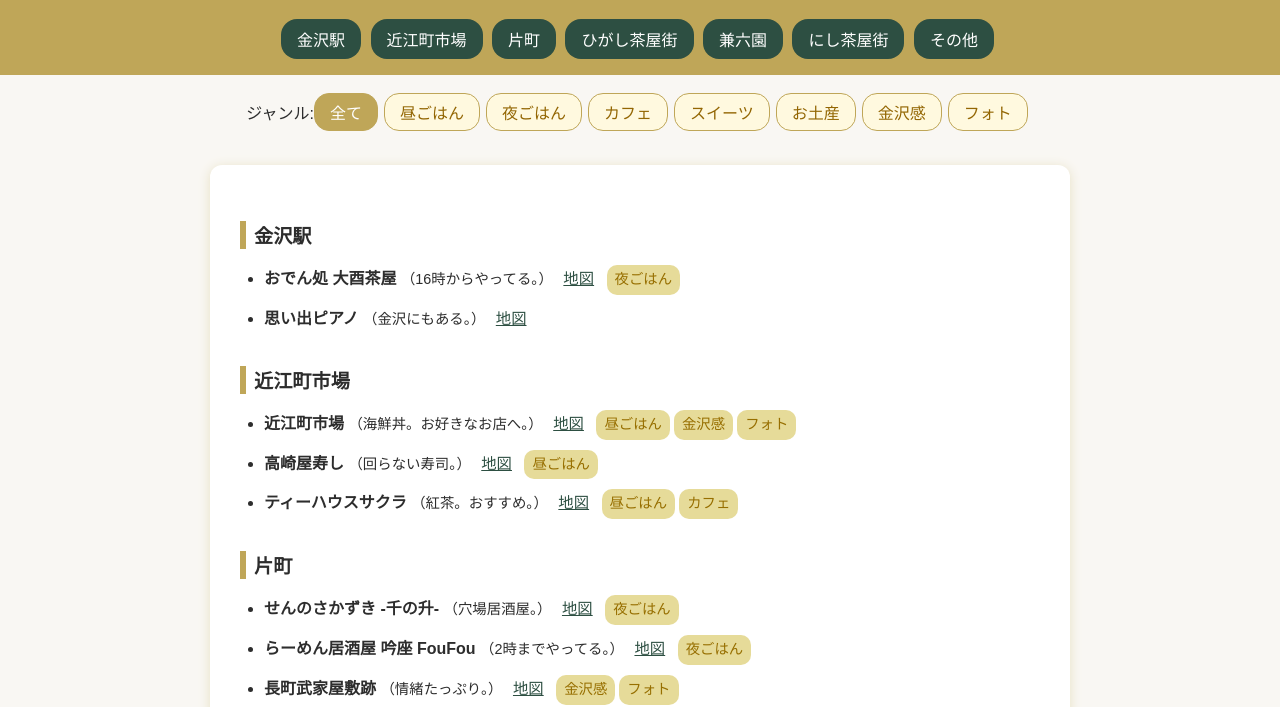
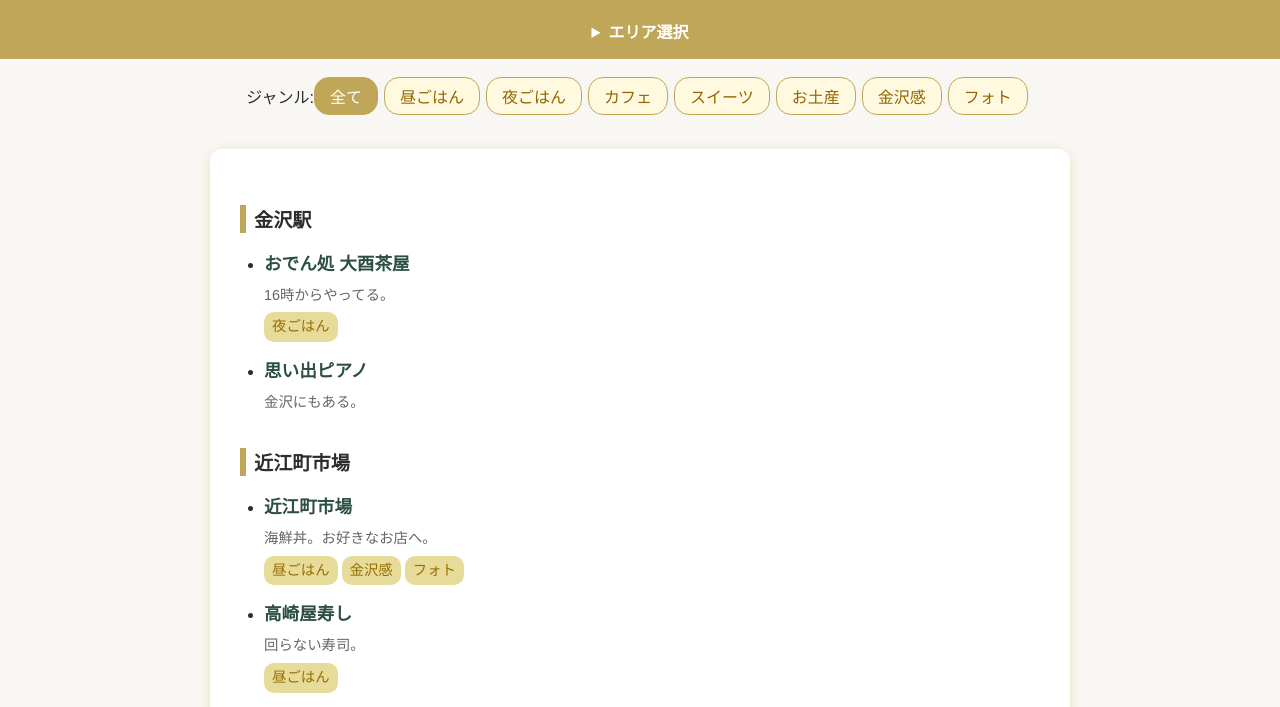
Before and after one commit to TK878/my-kanazawa-spots, a plain HTML site: page index.html in a window 1280 px wide. Shown: the part 94-801 px from the top of the page. Drawn offline with Linux system fonts and the light colour scheme.

Commit message:
index.htmlにエリア選択の折りたたみメニューを追加し、main.jsとstyle.cssのスタイルを改善

```diff
--- a/index.html
+++ b/index.html
@@ -10,6 +10,7 @@
   <header>
     <h1>金沢のおすすめスポット</h1>
     <nav class="area-nav">
+      <details><summary>エリア選択</summary>
         <a href="#station">金沢駅</a>
         <a href="#ohmicho">近江町市場</a>
         <a href="#katamachi">片町</a>
@@ -17,6 +18,7 @@
         <a href="#kenrokuen">兼六園</a>
         <a href="#nishichaya">にし茶屋街</a>
         <a href="#others">その他</a>
+      </details>
     </nav>
   </header>
   <div class="tag-filter"></div>
--- a/main.js
+++ b/main.js
@@ -24,12 +24,11 @@ function drawSpots() {
     let html = `<h2>${section.dataset.title}</h2><ul>`;
     spotsByArea[area].forEach(spot => {
       html += `<li class="spot" data-tags="${spot.tags.join(' ')}">
-              <strong>${spot.name}</strong>
-              <span style="font-size:90%;">（${spot.desc}）</span>
-              <a href="${spot.url}" target="_blank">地図</a>
-              <span class="tags">${
-              spot.tags.map(tid => `<span>${TAGS.find(t => t.id === tid).label}</span>`).join('')
-              }</span>
+        <a href="${spot.url}" target="_blank" class="spot-name">${spot.name}</a>
+        <span class="spot-desc">${spot.desc}</span>
+        <div class="tags">
+          ${spot.tags.map(tid => `<span>${TAGS.find(t => t.id === tid).label}</span>`).join('')}
+        </div>
       </li>`;
     });
     html += '</ul>';
@@ -48,7 +47,7 @@ function setupFiltering() {
       this.classList.add('active');
       const tag = this.dataset.tag;
       document.querySelectorAll('.spot').forEach(spot => {
-              if(tag === 'all') {
+        if (tag === 'all') {
           spot.style.display = '';
         } else {
           spot.style.display = spot.dataset.tags.split(' ').includes(tag) ? '' : 'none';
@@ -58,7 +57,6 @@ function setupFiltering() {
   });
 }
 
-// JSONファイルをロードして開始
 fetch('data.json')
   .then(response => response.json())
   .then(data => {
--- a/style.css
+++ b/style.css
@@ -4,15 +4,18 @@ body {
   color: #2d2d2d;
   margin: 0;
 }
+
 header {
   background: #bfa658;
   color: white;
   padding: 24px 0 8px 0;
   text-align: center;
 }
+
 .area-nav {
   margin: 12px 0 0 0;
 }
+
 .area-nav a {
   color: #fff;
   background: #2d4f42;
@@ -24,15 +27,37 @@ header {
   font-size: 1em;
   transition: background 0.2s;
 }
+
 .area-nav a:hover {
   background: #bfa658;
   color: #2d4f42;
   border: 1px solid #2d4f42;
 }
+
+/* 折りたたみの summary 表示改善（モバイル対策含む） */
+.area-nav summary {
+  cursor: pointer;
+  font-weight: bold;
+  font-size: 1em;
+  margin-bottom: 8px;
+}
+.area-nav details[open] summary::after {
+  content: \"▲\";
+  margin-left: 0.5em;
+}
+.area-nav summary::after {
+  content: \"▼\";
+  margin-left: 0.5em;
+}
+
 .tag-filter {
   text-align: center;
   margin: 18px 0 14px 0;
+  overflow-x: auto;
+  white-space: nowrap;
+  padding: 0 10px;
 }
+
 .tag-filter .tag-btn {
   display: inline-block;
   margin: 0 6px 4px 0;
@@ -43,13 +68,16 @@ header {
   color: #936603;
   cursor: pointer;
   font-size: 1em;
+  white-space: nowrap;
   transition: background 0.15s;
 }
+
 .tag-filter .tag-btn.active,
 .tag-filter .tag-btn:hover {
   background: #bfa658;
   color: #fff;
 }
+
 main {
   max-width: 800px;
   margin: 30px auto;
@@ -58,9 +86,11 @@ main {
   padding: 24px 30px;
   box-shadow: 0 2px 12px #e7e0c4;
 }
+
 section[data-area] {
   margin-bottom: 28px;
 }
+
 h2 {
   border-left: 6px solid #bfa658;
   padding-left: 8px;
@@ -68,18 +98,41 @@ h2 {
   margin-bottom: 12px;
   font-size: 1.2em;
 }
+
 ul {
   padding-left: 24px;
   list-style: disc;
 }
+
 .spot {
-    margin-bottom: 10px;
+  margin-bottom: 14px;
   line-height: 1.8;
   transition: all 0.1s;
 }
+
+.spot-name {
+  font-size: 1.1em;
+  font-weight: bold;
+  color: #2d4f42;
+  text-decoration: none;
+}
+
+.spot-name:hover {
+  text-decoration: underline;
+  color: #936603;
+}
+
+.spot-desc {
+  display: block;
+  color: #666;
+  font-size: 0.9em;
+  margin-top: 2px;
+}
+
 .tags {
-    margin-left: 8px;
+  margin-top: 4px;
 }
+
 .tags span {
   display: inline-block;
   background: #e6db99;
@@ -89,11 +142,13 @@ ul {
   padding: 2px 8px;
   margin-right: 4px;
 }
-a[target="_blank"] {
+
+a[target=\"_blank\"] {
   font-size: 0.96em;
   color: #2d4f42;
   margin-left: 6px;
 }
+
 footer {
   background: #ebe2cc;
   text-align: center;
@@ -102,9 +157,10 @@ footer {
   font-size: 0.95em;
   margin-top: 24px;
 }
+
 @media (max-width:600px) {
   main {
-        padding:15px 2vw;
+    padding: 15px 2vw;
   }
   .area-nav a {
     font-size: 0.88em;
```
Lines whose indentation alone changed are shown as unchanged.
